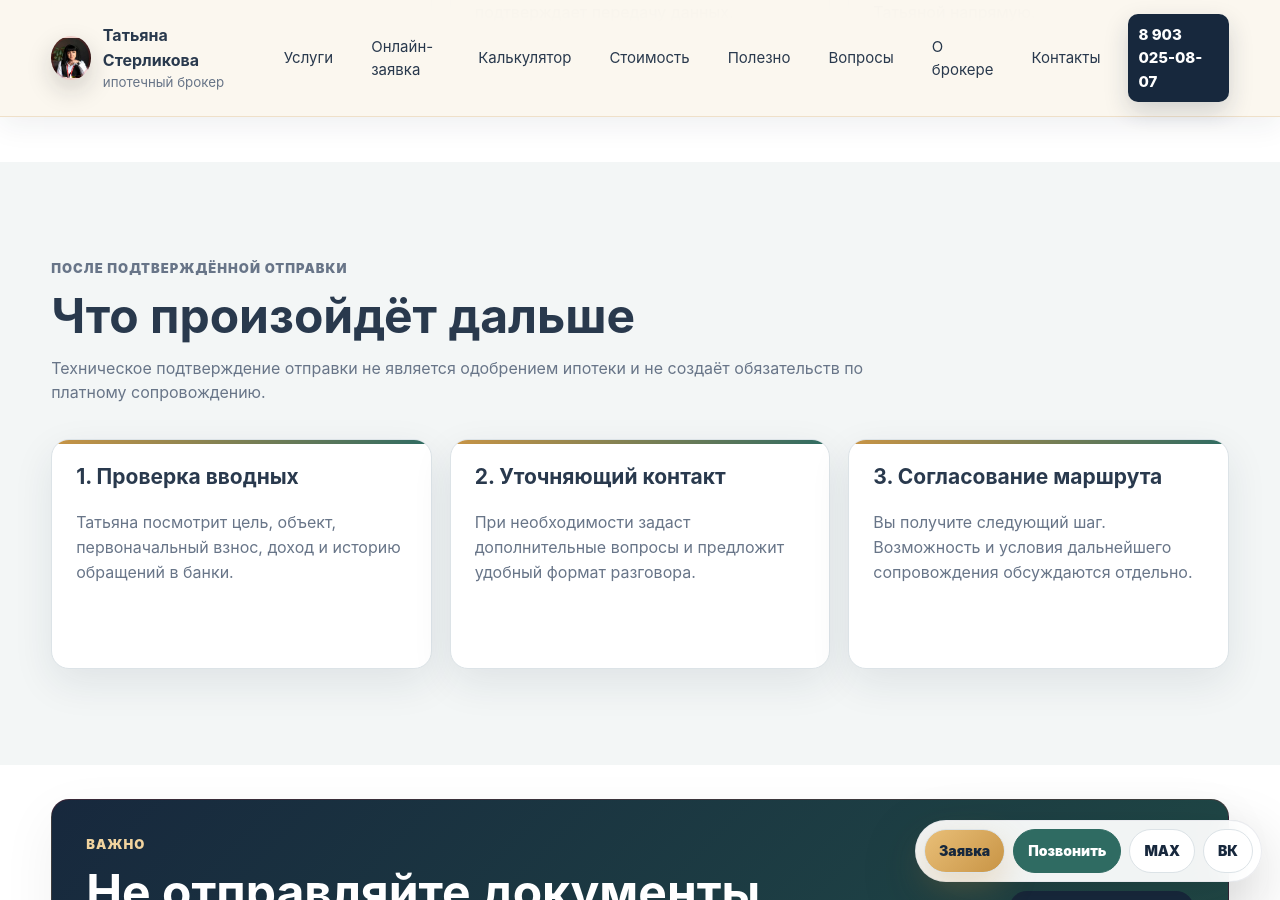
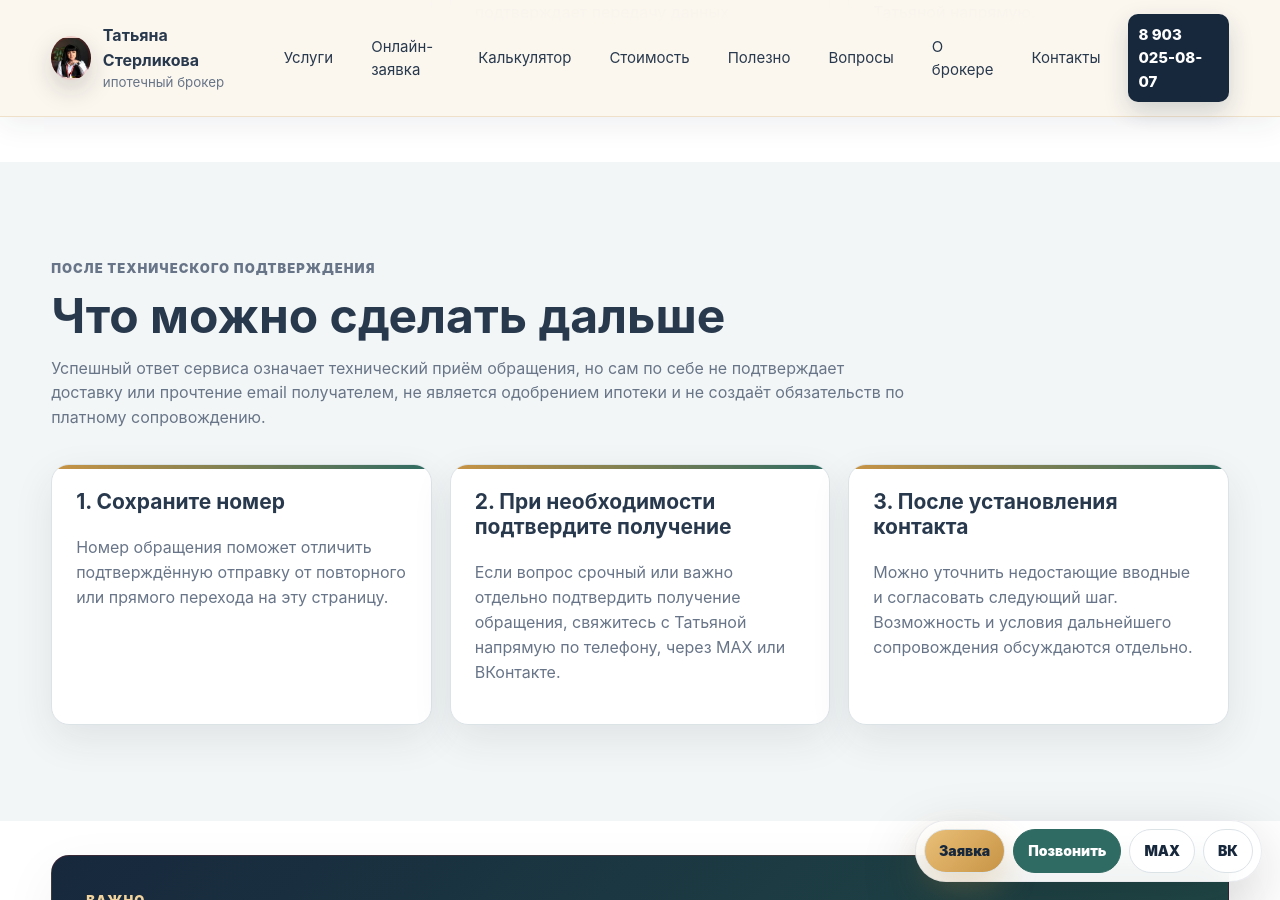
Before and after one commit to deputat36/broker, a Jekyll site: the page built from spasibo.md, in a window 1280 px wide and 900 px high, scrolled down 1111 px. Built offline with Jekyll 4.4.1, drawn with Linux system fonts in a browser that asks for light colours.

Commit message:
Уточнить технический статус на странице благодарности

```diff
--- a/spasibo.md
+++ b/spasibo.md
@@ -29,11 +29,11 @@ sitemap: false
 </section>
 
 <section class="section muted">
-  <div class="section-head"><p class="eyebrow">После подтверждённой отправки</p><h2>Что произойдёт дальше</h2><p>Техническое подтверждение отправки не является одобрением ипотеки и не создаёт обязательств по платному сопровождению.</p></div>
+  <div class="section-head"><p class="eyebrow">После технического подтверждения</p><h2>Что можно сделать дальше</h2><p>Успешный ответ сервиса означает технический приём обращения, но сам по себе не подтверждает доставку или прочтение email получателем, не является одобрением ипотеки и не создаёт обязательств по платному сопровождению.</p></div>
   <div class="grid cards-3">
-    <article class="card"><h3>1. Проверка вводных</h3><p>Татьяна посмотрит цель, объект, первоначальный взнос, доход и историю обращений в банки.</p></article>
-    <article class="card"><h3>2. Уточняющий контакт</h3><p>При необходимости задаст дополнительные вопросы и предложит удобный формат разговора.</p></article>
-    <article class="card"><h3>3. Согласование маршрута</h3><p>Вы получите следующий шаг. Возможность и условия дальнейшего сопровождения обсуждаются отдельно.</p></article>
+    <article class="card"><h3>1. Сохраните номер</h3><p>Номер обращения поможет отличить подтверждённую отправку от повторного или прямого перехода на эту страницу.</p></article>
+    <article class="card"><h3>2. При необходимости подтвердите получение</h3><p>Если вопрос срочный или важно отдельно подтвердить получение обращения, свяжитесь с Татьяной напрямую по телефону, через MAX или ВКонтакте.</p></article>
+    <article class="card"><h3>3. После установления контакта</h3><p>Можно уточнить недостающие вводные и согласовать следующий шаг. Возможность и условия дальнейшего сопровождения обсуждаются отдельно.</p></article>
   </div>
 </section>
 
@@ -94,16 +94,16 @@ sitemap: false
     if (requestId) {
       if (page) page.dataset.state = currentRedirectVerified ? 'verified' : 'restored';
       setText('lead-id', requestId);
-      setText('next-step-title', 'Обратная связь');
-      setText('next-step-note', 'Татьяна изучит вводные и свяжется с вами удобным способом.');
+      setText('next-step-title', 'Сохраните номер');
+      setText('next-step-note', 'Если важно подтвердить получение обращения, свяжитесь с Татьяной напрямую.');
 
       if (currentRedirectVerified) {
-        setText('thankyou-eyebrow', 'Заявка отправлена');
-        setText('thankyou-title', 'Спасибо, обращение передано');
-        setText('thankyou-message', 'Сервис подтвердил передачу обращения через настроенный канал. Сохраните номер заявки до ответа Татьяны.');
-        setText('lead-id-note', 'Сохраните этот номер до ответа Татьяны.');
-        setText('delivery-status', 'Подтверждена');
-        setText('delivery-note', 'Хотя бы один настроенный канал принял обращение.');
+        setText('thankyou-eyebrow', 'Заявка принята сервисом');
+        setText('thankyou-title', 'Обращение технически принято');
+        setText('thankyou-message', 'Сервис вернул успешный технический ответ и номер обращения. Это не подтверждает доставку или прочтение email получателем.');
+        setText('lead-id-note', 'Сохраните этот номер для проверки обращения.');
+        setText('delivery-status', 'Принято сервисом');
+        setText('delivery-note', 'Получен технический успешный ответ канала. Фактическое получение email отдельно не подтверждено.');
         trackVerifiedView(contextRequestId);
       } else {
         setText('thankyou-eyebrow', 'Последнее подтверждённое обращение');
```
